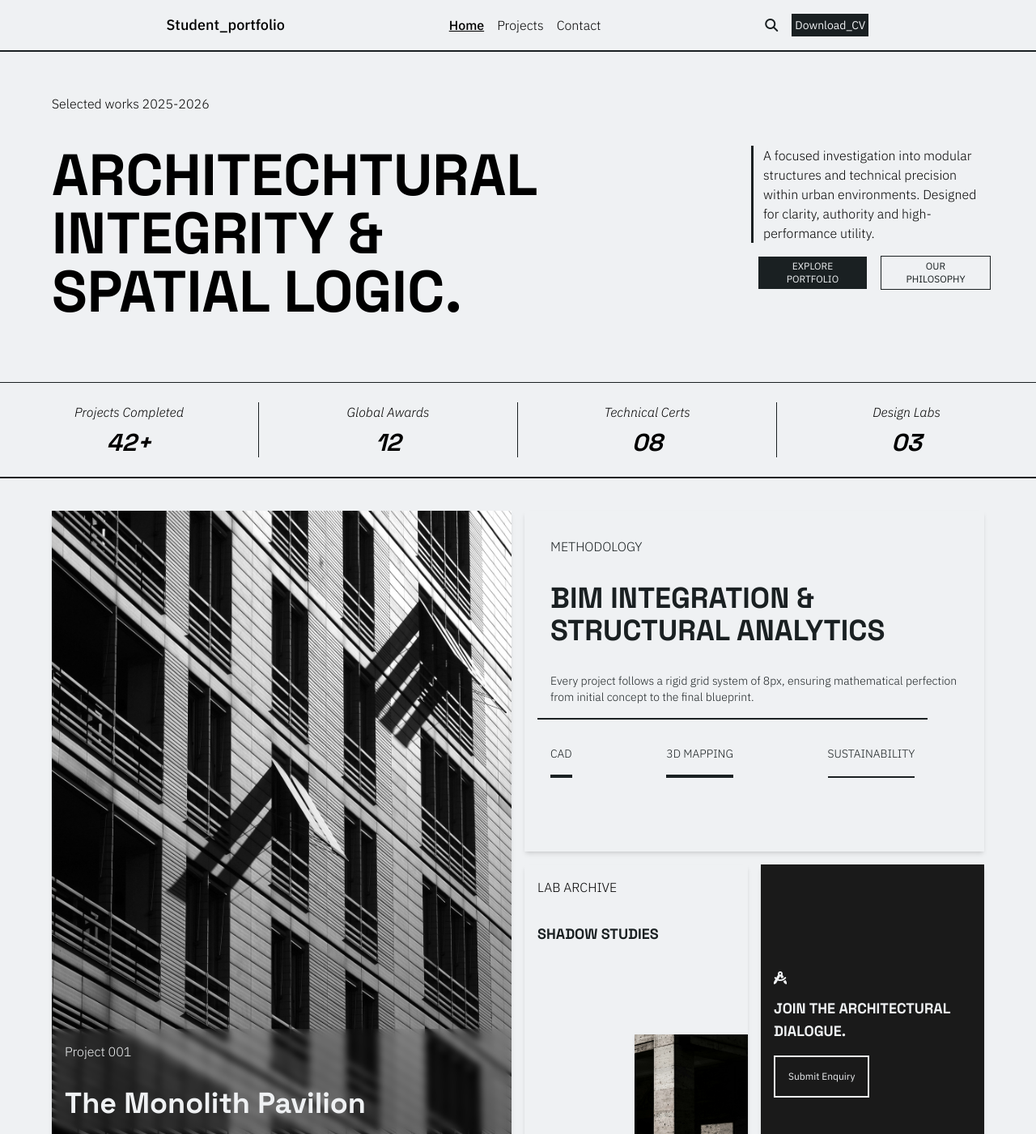
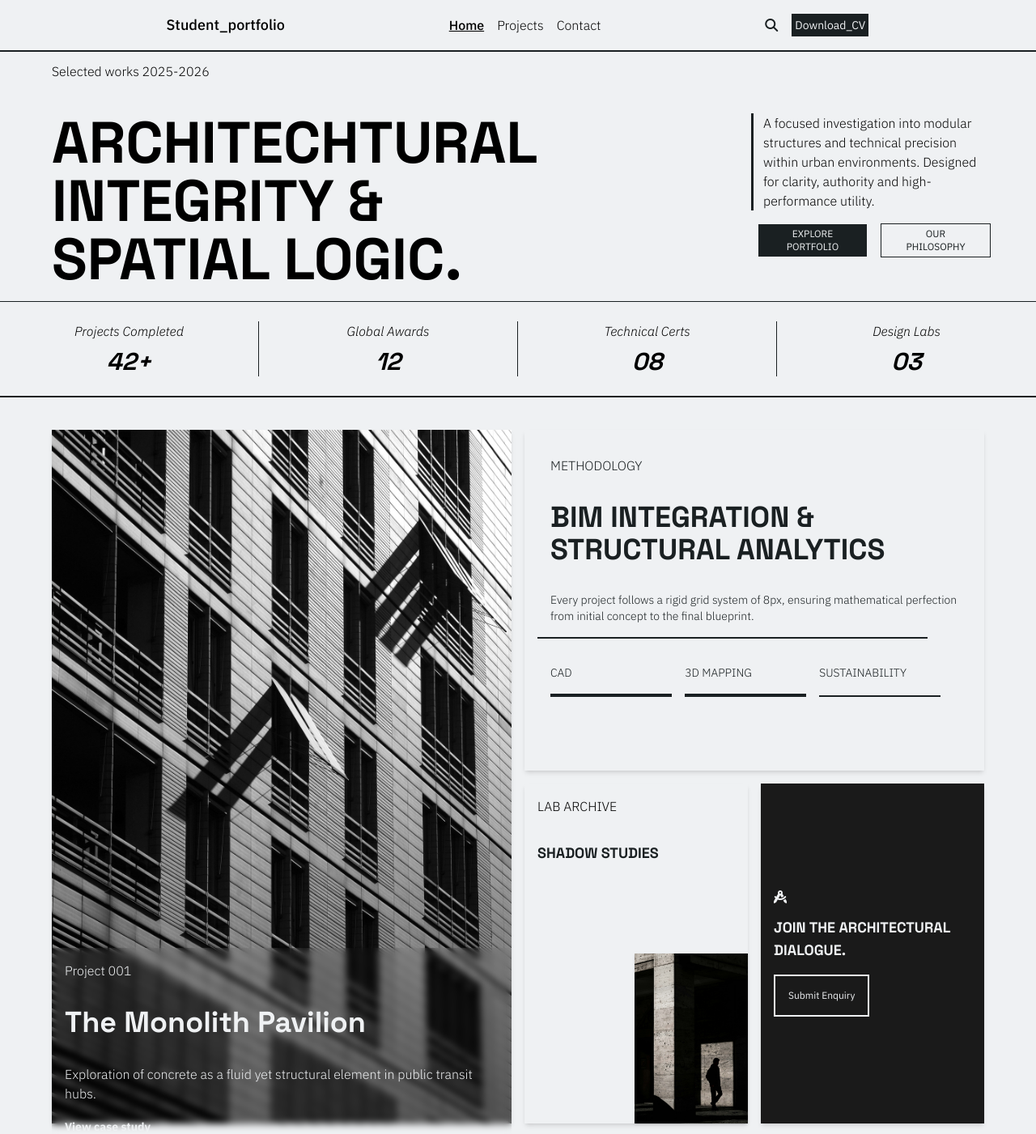
Before and after one commit to jamietomlinson312-blip/architect-portfolio-tailwind, a website: page index.html in a window 1280 px wide. Shown: the top 1401 px of the page at 81% size. Drawn offline with Linux system fonts and the light colour scheme.

Commit message:
minor edits to spacing and layout

```diff
--- a/index.html
+++ b/index.html
@@ -33,7 +33,7 @@
     </header>
 
     <!-- Hero section-->
-    <section class="max-w-9/10 my-15 mx-auto pt-10">
+    <section class="max-w-9/10 mt-40 md:mt-25 lg:mt-20 xl:mt-15 mx-auto">
         <p class="mb-2 py-4 text-base font-light">Selected works 2025-2026</p>
         <div class="flex flex-col xl:flex-row gap-2 justify-between">
             <div class="py-4 max-w-9/10 md:max-w-1/2 flex-none">
@@ -58,7 +58,7 @@
 
     <!-- Stats section-->
     <section class="max-w-9/10 mx-auto xl:max-w-screen border-t-1 border-b-2 border-Carbon-Black bg-Platinum">
-        <div class="py-6 grid grid-cols-4 divide-x-1 divide-Carbon-Black text-center">
+        <div class="py-6 grid grid-cols-2 gap-4 xl:gap-0 xl:grid-cols-4 xl:divide-x-1 xl:divide-Carbon-Black text-center">
             <div class="flex flex-col content-center">
                 <p class="mb-2 font-IBMPlexSans font-light text-sm xl:text-base italic">Projects Completed</p>
                 <h2 class="font-Space-Grotesk text-xl xl:text-3xl  font-black italic">42+</h2>
@@ -79,7 +79,7 @@
     </section>
 
     <!-- Project 001 section-->
-   <section class="max-w-9/10 mt-10 mx-auto grid grid-cols-1 xl:grid-cols-4 grid-rows-4 xl:grid-rows-2 gap-4">
+   <section class="max-w-9/10 mt-10 mx-auto grid grid-cols-1 md:grid-cols-2 xl:grid-cols-4 grid-rows-4 md:grid-rows-2 xl:grid-rows-2 gap-4">
             <div class="xl:col-span-2 row-span-1 xl:row-span-2 shadow-md">
                 <div class=" relative">
                 <img src="./assets/images/wal_172619-building-6577149_1920.jpg" class="w-full" title="Photo by Joakim Nådell on Unsplash">
@@ -102,13 +102,13 @@
                     <p class="p-4 font-IBMPlexSans text-sm font-light">Every project follows a rigid grid system of 8px, ensuring mathematical
                         perfection from initial concept to the final blueprint.</p>
                     <div class="max-w-9/10 p-4 text-left flex flex-col xl:flex-row xl:gap-4 justify-between border-t-2 border-Carbon-Black">
-                        <div class="max-w-1/3 flex-none border-b-4 border-Carbon-Black">
+                        <div class="w-1/3 flex-none border-b-4 border-Carbon-Black">
                             <h3 class="py-4 text-sm font-light">CAD</h3>
                         </div>
-                        <div class="max-w-1/3 py-4 flex-none border-b-4 border-Carbon-Black">
+                        <div class="w-1/3 py-4 flex-none border-b-4 border-Carbon-Black">
                             <h3 class="text-sm font-light">3D MAPPING</h3>
                         </div>
-                        <div class="max-w-1/3 py-4 flex-none border-b-2 border-Carbon-Black">
+                        <div class="w-1/3 py-4 flex-none border-b-2 border-Carbon-Black">
                             <h3 class="text-sm font-light">SUSTAINABILITY</h3>
                         </div>
                     </div>
```
Also changed, not shown: contact.html (+3 -3 lines), projects.html (+3 -3 lines), src/output.css.
